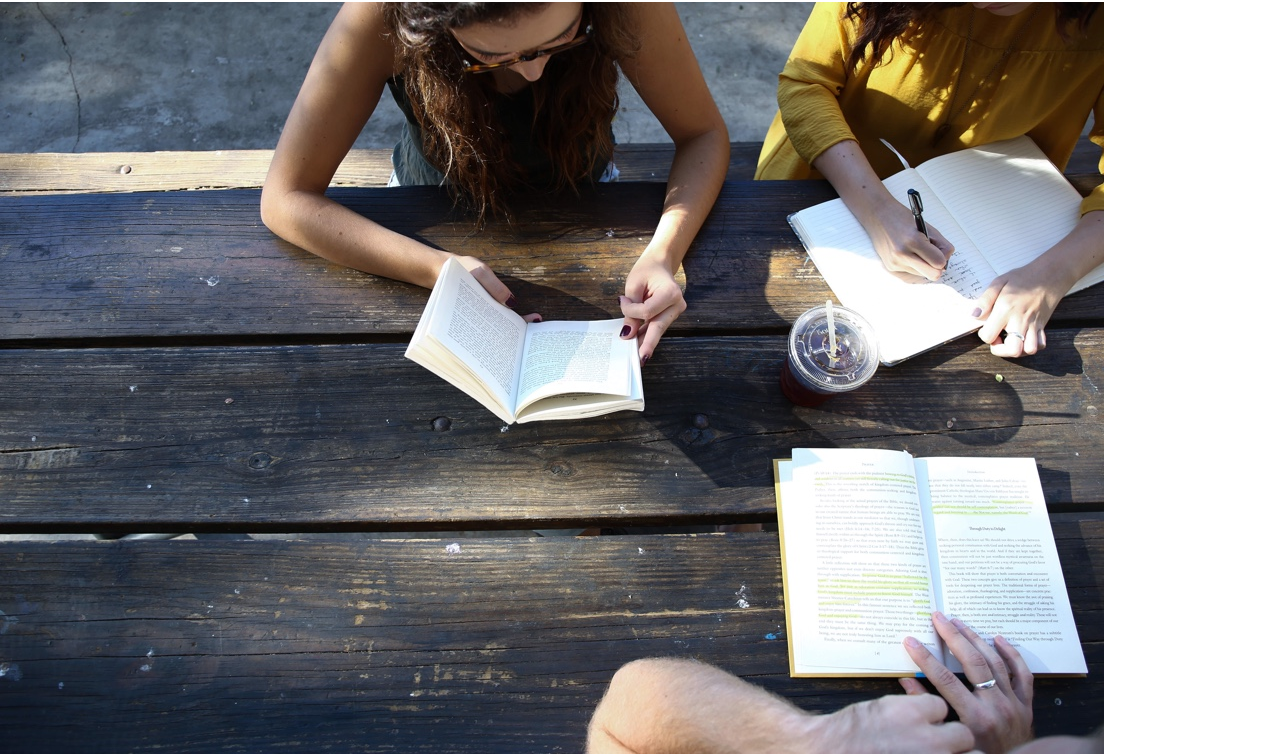
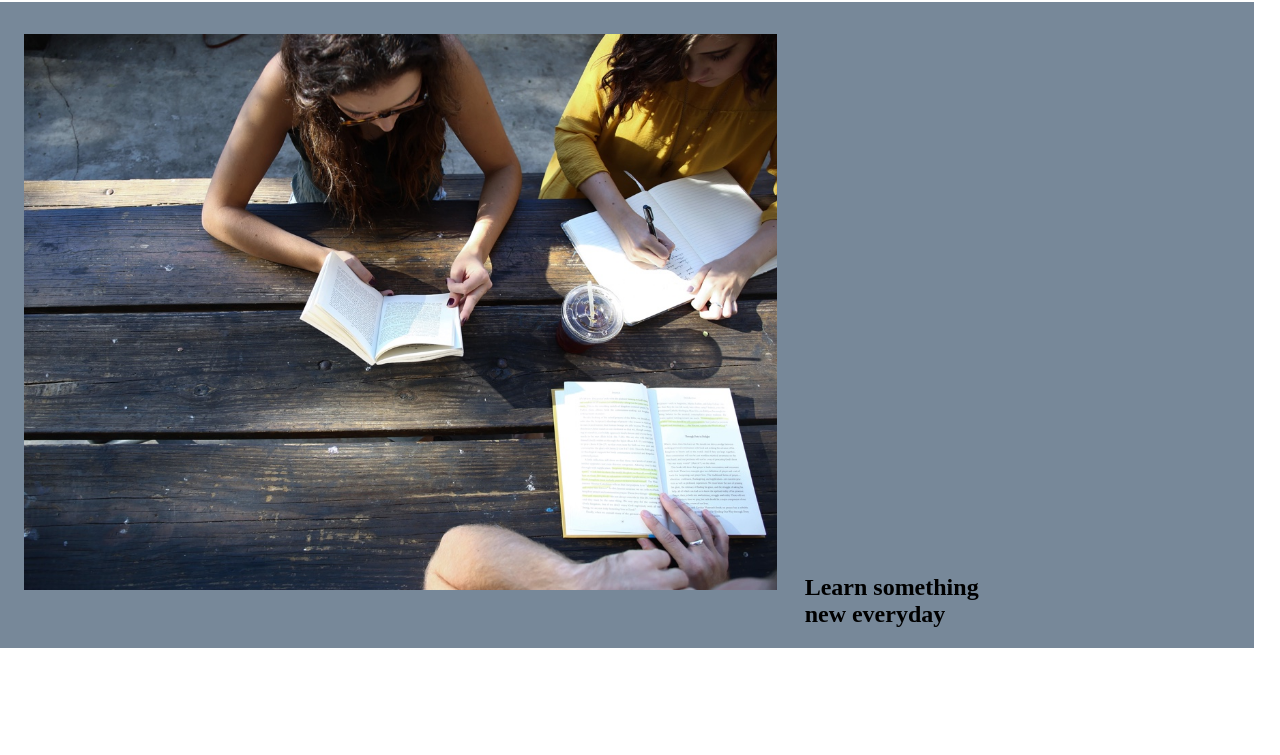
Before and after one commit to Calamity-Linz/Colmar-Academy, a plain HTML site: page index.html in a window 1280 px wide. Shown: the part 62-817 px from the top of the page. Drawn offline with Linux system fonts and the light colour scheme.

Commit message:
Banner image added

```diff
--- a/Resources/stylesheet.css
+++ b/Resources/stylesheet.css
@@ -30,6 +30,7 @@ html, body{
     position: fixed;
     width: 98%;
     background-color: white;
+    z-index: 9999;
 }
 
 a {
@@ -45,3 +46,22 @@ a {
 .navlinks-right {
     margin-right: 24px;
 }
+
+.banner {
+    width: 98%;
+    height: auto;
+    position: relative;
+    background-color: lightslategray;
+    top: 64px;
+}
+
+.banner-img {
+    position: relative;
+    display: inline-block;
+    width: 60%;
+    margin: 32px 24px;
+}
+
+h2 {
+    display: inline-block;
+}
--- a/index.html
+++ b/index.html
@@ -13,8 +13,9 @@
         <a class="navlinks-left" href="for companies">For companies</a>
         <a class="navlinks-right" href="sign in">Sign in</a>
     </nav>
-    <img src="Resources\images\banner.jpg">
-    <br>
-    <img src="Resources\images\course-business.jpg">
+    <div class="banner">
+    <img class="banner-img" src="Resources\images\banner.jpg">
+    <h2>Learn something<br>new everyday</h2>
+    </div>
 </body>
 </html>
```
